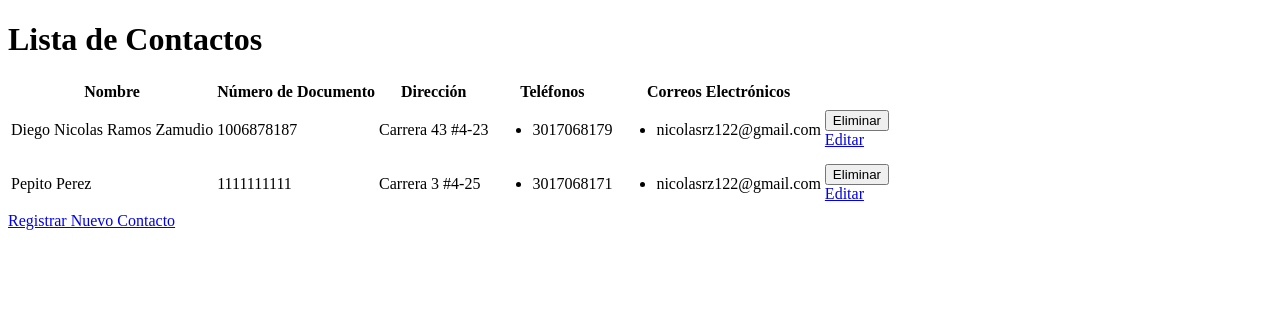
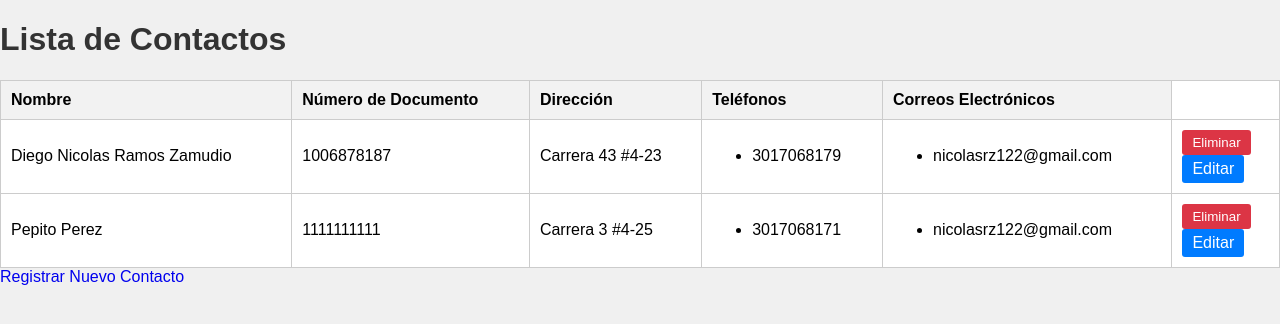
Before and after one commit to Blodige-D/Agenda-Personal, a Flask app: page / in a window 1280 px wide. Shown: the top 324 px of the page. Run offline with Flask 3, Linux system fonts and the light colour scheme.

Commit message:
agregaciond de estilos

```diff
--- a/APP/app.py
+++ b/APP/app.py
@@ -7,6 +7,7 @@ from forms import ContactoForm
 app = Flask(__name__)
 app.config['SECRET_KEY'] = 'sED$GG^W&gscpSH&46PPKiAJbq62Kf'
 app.config['SQLALCHEMY_DATABASE_URI'] = 'sqlite:///mi_agenda.db'
+app.config['STATIC_FOLDER'] = 'static'
 db.init_app(app)
 migrate = Migrate(app, db)
 
--- /dev/null
+++ b/APP/static/styles.css
@@ -0,0 +1,66 @@
+body {
+    font-family: Arial, sans-serif;
+    background-color: #f0f0f0;
+    margin: 0;
+    padding: 0;
+}
+
+h1 {
+    color: #333;
+}
+
+table {
+    width: 100%;
+    border-collapse: collapse;
+    background-color: #fff;
+    margin-top: 20px;
+}
+
+table, th, td {
+    border: 1px solid #ccc;
+}
+
+th, td {
+    padding: 10px;
+    text-align: left;
+}
+
+th {
+    background-color: #f2f2f2;
+}
+
+.flashes {
+    list-style-type: none;
+    padding: 0;
+    background-color: #ffeeee;
+    color: #ff0000;
+    border: 1px solid #ff0000;
+    margin-bottom: 10px;
+}
+
+.btn {
+    display: inline-block;
+    padding: 5px 10px;
+    background-color: #007bff;
+    color: #fff;
+    text-decoration: none;
+    border: none;
+    cursor: pointer;
+    border-radius: 3px;
+}
+
+.btn.btn-danger {
+    background-color: #dc3545;
+}
+
+.btn.btn-primary {
+    background-color: #007bff;
+}
+
+.btn:hover {
+    background-color: #0056b3;
+}
+
+a {
+    text-decoration: none;
+}
--- a/APP/templates/listar_contactos.html
+++ b/APP/templates/listar_contactos.html
@@ -4,6 +4,7 @@
     <meta charset="UTF-8">
     <meta name="viewport" content="width=device-width, initial-scale=1.0">
     <title>Lista de Contactos</title>
+    <link rel="stylesheet" href="{{ url_for('static', filename='styles.css') }}">
 </head>
 <body>
     {% with messages = get_flashed_messages() %}
--- a/APP/templates/registrar_contacto.html
+++ b/APP/templates/registrar_contacto.html
@@ -4,6 +4,7 @@
     <meta charset="UTF-8">
     <meta name="viewport" content="width=device-width, initial-scale=1.0">
     <title>Registrar Contacto</title>
+    <link rel="stylesheet" href="{{ url_for('static', filename='formulario.css') }}">
 </head>
 <body>
     <h1>Registrar Contacto</h1>
```
Also changed, not shown: APP/static/formulario.css (added, +81 -0 lines), APP/templates/editar_contacto.html (added, +60 -0 lines).
